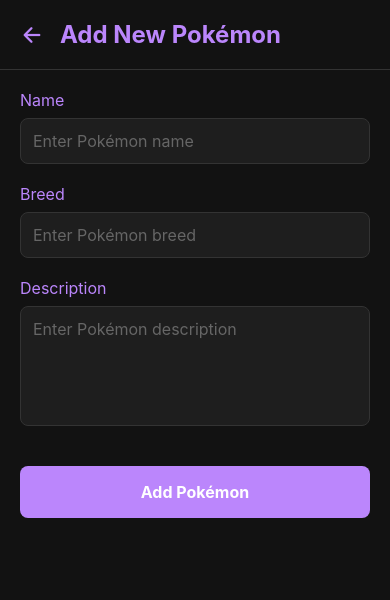
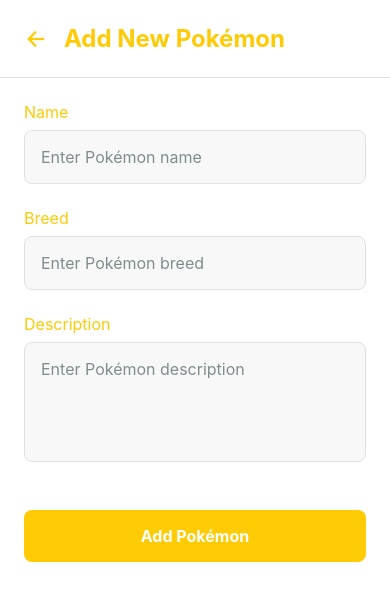
Before and after one commit to ayushkhale/pokedex, a React Native app: screen /AddPokemon in a window 390 px wide. Shown: the top 600 px of the page. Built offline with nearby package versions, Linux system fonts and the light colour scheme.

Commit message:
feat: update AddPokemon component with Pokémon theme

```diff
--- a/src/Screens/AddPokemon.jsx
+++ b/src/Screens/AddPokemon.jsx
@@ -4,6 +4,7 @@
 import { useNavigation } from '@react-navigation/native';
 import Icon from 'react-native-vector-icons/Ionicons';
 import { addPokemon } from '../utils/pokemonSlice';
+import { theme } from '../utils/theme';
 
 const AddPokemon = () => {
   const [name, setName] = useState('');
@@ -40,7 +41,7 @@
             style={styles.backButton}
             onPress={() => navigation.goBack()}
           >
-            <Icon name="arrow-back" size={24} color="#BB86FC" />
+            <Icon name="arrow-back" size={24} color={theme.colors.primary} />
           </TouchableOpacity>
           <Text style={styles.title}>Add New Pokémon</Text>
         </View>
@@ -53,7 +54,7 @@
               value={name}
               onChangeText={setName}
               placeholder="Enter Pokémon name"
-              placeholderTextColor="#666666"
+              placeholderTextColor={theme.colors.textSecondary}
             />
           </View>
 
@@ -64,7 +65,7 @@
               value={breed}
               onChangeText={setBreed}
               placeholder="Enter Pokémon breed"
-              placeholderTextColor="#666666"
+              placeholderTextColor={theme.colors.textSecondary}
             />
           </View>
 
@@ -75,7 +76,7 @@
               value={description}
               onChangeText={setDescription}
               placeholder="Enter Pokémon description"
-              placeholderTextColor="#666666"
+              placeholderTextColor={theme.colors.textSecondary}
               multiline
               numberOfLines={4}
               textAlignVertical="top"
@@ -97,7 +98,7 @@
 const styles = StyleSheet.create({
   container: {
     flex: 1,
-    backgroundColor: '#121212',
+    backgroundColor: theme.colors.background,
   },
   scrollContent: {
     flexGrow: 1,
@@ -105,52 +106,52 @@
   header: {
     flexDirection: 'row',
     alignItems: 'center',
-    padding: 20,
+    padding: theme.spacing.lg,
     borderBottomWidth: 1,
-    borderBottomColor: '#333',
+    borderBottomColor: theme.colors.border,
   },
   backButton: {
-    marginRight: 16,
+    marginRight: theme.spacing.md,
   },
   title: {
-    fontSize: 24,
-    fontWeight: 'bold',
-    color: '#BB86FC',
+    fontSize: theme.typography.h2.fontSize,
+    fontWeight: theme.typography.h2.fontWeight,
+    color: theme.colors.primary,
   },
   form: {
-    padding: 20,
+    padding: theme.spacing.lg,
   },
   inputContainer: {
-    marginBottom: 20,
+    marginBottom: theme.spacing.lg,
   },
   label: {
-    fontSize: 16,
-    color: '#BB86FC',
-    marginBottom: 8,
+    fontSize: theme.typography.body.fontSize,
+    color: theme.colors.primary,
+    marginBottom: theme.spacing.sm,
   },
   input: {
-    backgroundColor: '#1E1E1E',
-    borderRadius: 8,
-    padding: 12,
-    color: '#FFFFFF',
-    fontSize: 16,
+    backgroundColor: theme.colors.card,
+    borderRadius: theme.borderRadius.md,
+    padding: theme.spacing.md,
+    color: theme.colors.text,
+    fontSize: theme.typography.body.fontSize,
     borderWidth: 1,
-    borderColor: '#333',
+    borderColor: theme.colors.border,
   },
   textArea: {
     height: 120,
     textAlignVertical: 'top',
   },
   addButton: {
-    backgroundColor: '#BB86FC',
-    borderRadius: 8,
-    padding: 16,
+    backgroundColor: theme.colors.primary,
+    borderRadius: theme.borderRadius.md,
+    padding: theme.spacing.md,
     alignItems: 'center',
-    marginTop: 20,
+    marginTop: theme.spacing.lg,
   },
   addButtonText: {
     color: '#FFFFFF',
-    fontSize: 16,
+    fontSize: theme.typography.body.fontSize,
     fontWeight: 'bold',
   },
 });
```
